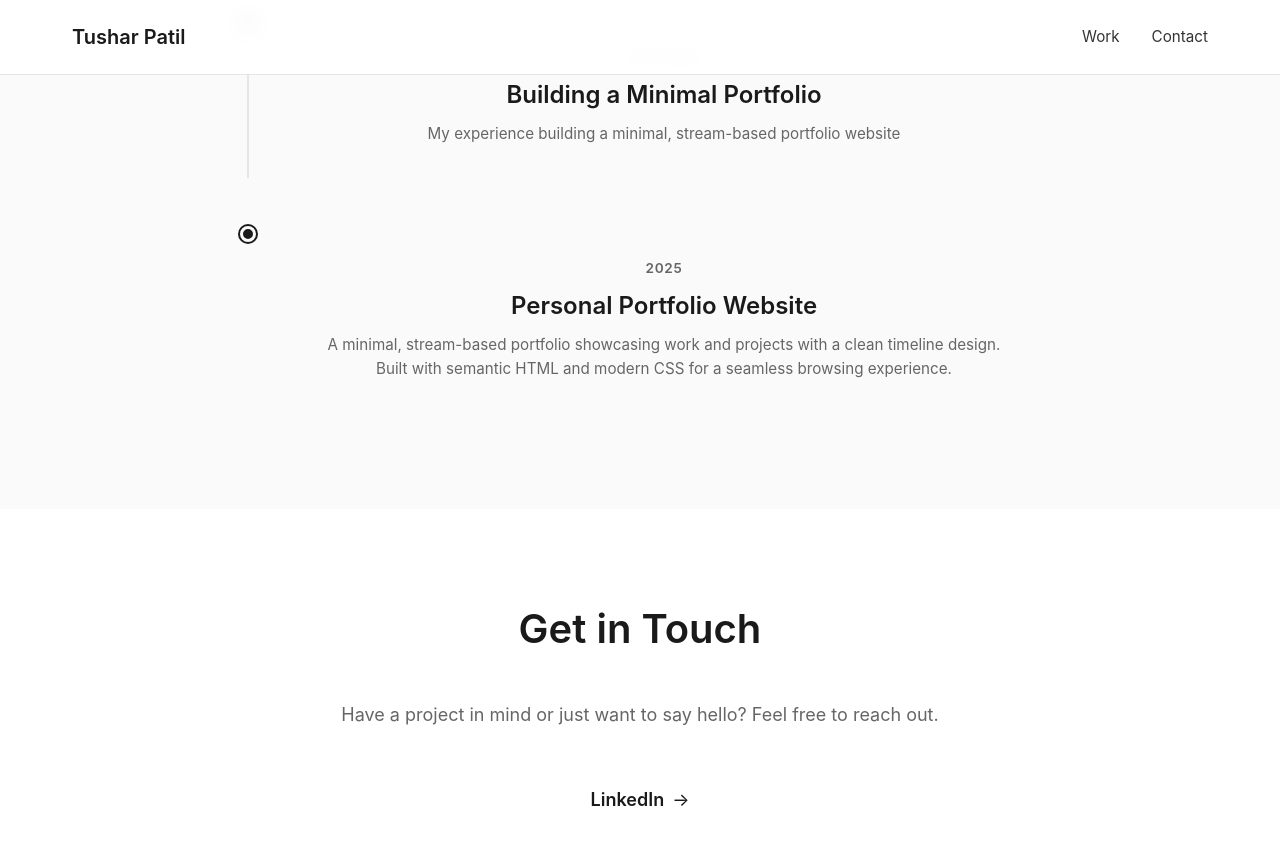
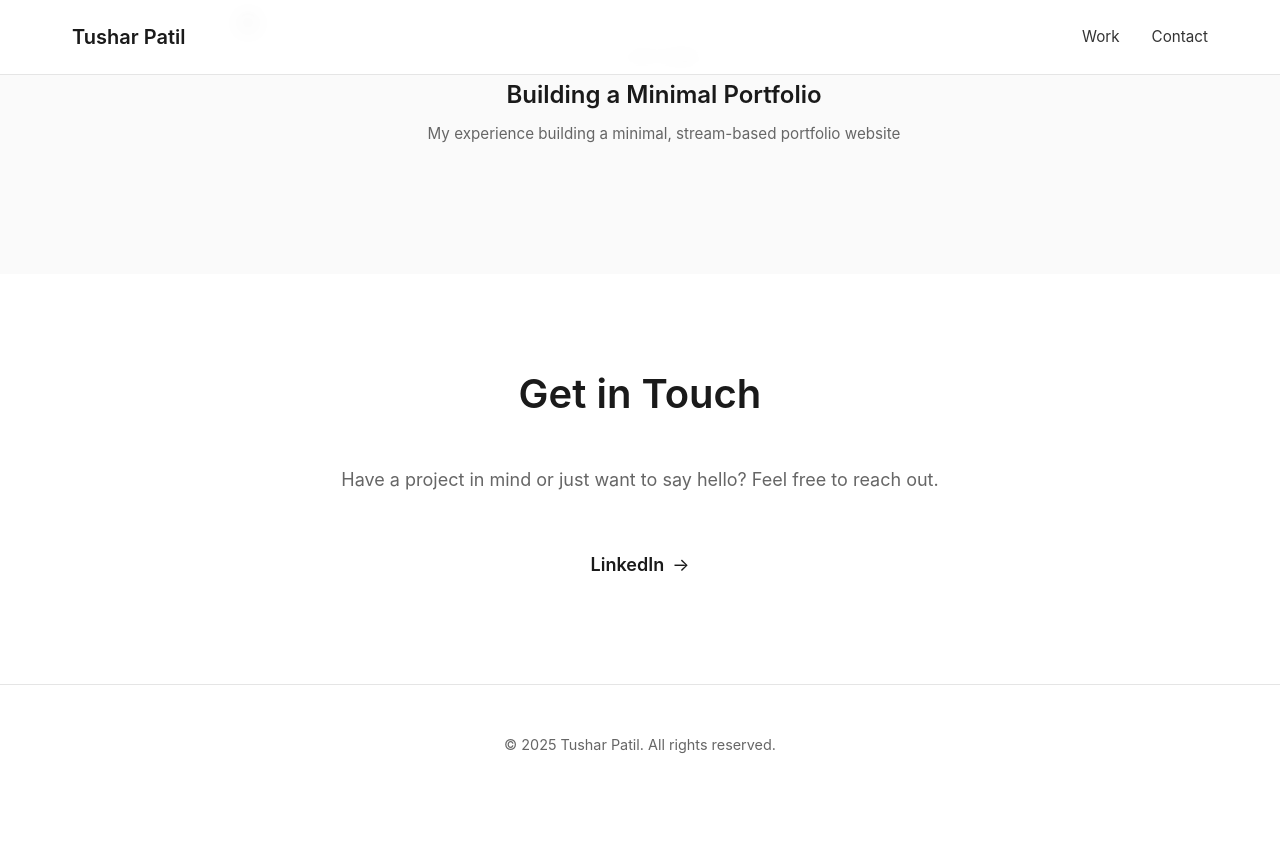
Before and after one commit to itstusharp/itstusharp.github.io, a Jekyll site: the page built from index.html, in a window 1280 px wide and 900 px high, scrolled down 613 px. Shown: the top 845 px of the window. Built offline with Jekyll 4.4.1, drawn with Linux system fonts in a browser that asks for light colours; after the commit the page ends 1433 px from its top, so only the background shows below that.

Commit message:
Remove static project section from index.html

```diff
--- a/index.html
+++ b/index.html
@@ -28,19 +28,6 @@
                 </div>
             </article>
             {% endfor %}
-
-            <!-- Static Projects (you can add these manually) -->
-            <article class="stream-item">
-                <div class="stream-timeline">
-                    <div class="stream-dot"></div>
-                    <div class="stream-line"></div>
-                </div>
-                <div class="stream-content">
-                    <div class="stream-date">2025</div>
-                    <h3><a href="#" target="_blank" rel="noopener noreferrer" class="project-title">Personal Portfolio Website</a></h3>
-                    <p>A minimal, stream-based portfolio showcasing work and projects with a clean timeline design. Built with semantic HTML and modern CSS for a seamless browsing experience.</p>
-                </div>
-            </article>
         </div>
     </div>
 </section>
```
